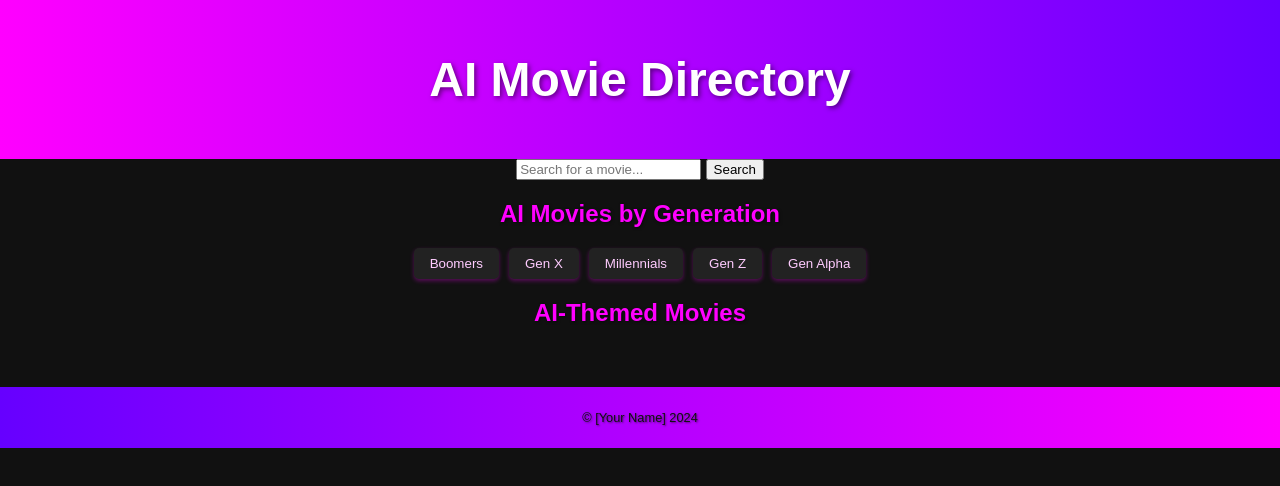
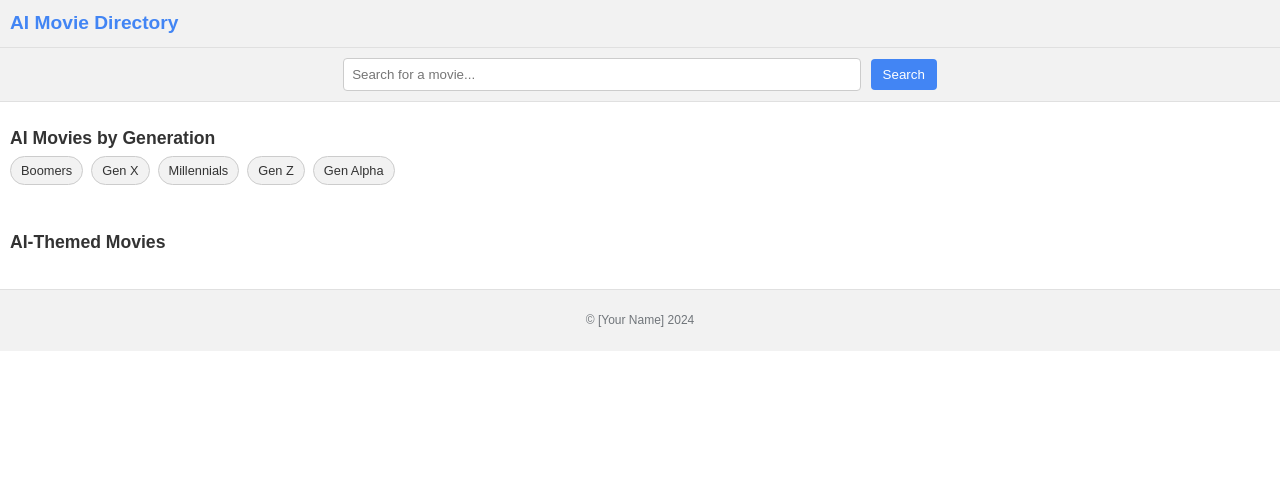
Before and after one commit to TacoTuesday365/aidirgemini, a plain HTML site: page index.html in a window 1280 px wide. Drawn offline with Linux system fonts and the light colour scheme; no server answers.

Commit message:
Update styles.css

```diff
--- a/styles.css
+++ b/styles.css
@@ -1,106 +1,164 @@
 /* General Styles */
 body {
-    background: #111;
-    color: #fff;
-    font-family: Arial, sans-serif;
-    text-align: center;
-    margin: 0;
-    padding: 0;
+  background: #fff; /* Light background, like Google */
+  color: #212121; /* Dark text for contrast */
+  font-family: Arial, sans-serif;
+  margin: 0;
+  padding: 0;
+  line-height: 1.4;
+}
+
+a {
+    color: #1a0dab; /* Google link color */
+    text-decoration: none;
+}
+
+a:hover {
+    text-decoration: underline;
 }
 
 /* Header */
 header {
-    background: linear-gradient(90deg, #ff00ff, #6600ff);
-    padding: 20px;
-    font-size: 1.5em;
-    text-shadow: 2px 2px 5px rgba(0, 0, 0, 0.5);
+  background-color: #f2f2f2; /* Light gray header */
+  padding: 10px;
+  text-align: left;
+  border-bottom: 1px solid #e0e0e0;
 }
 
+header h1 {
+    margin: 0;
+    font-size: 1.2em;
+    color: #4285f4; /* Google blue */
+}
+
+/* Search Bar */
+#search-bar {
+  padding: 10px;
+  text-align: center;
+  background-color: #f2f2f2;
+  border-bottom: 1px solid #e0e0e0;
+}
+
+#search-input {
+  padding: 8px;
+  border: 1px solid #ccc;
+  border-radius: 4px;
+  width: 60%;
+  max-width: 500px; /* Limit the width */
+  margin-right: 5px;
+}
+
+#search-button {
+  padding: 8px 12px;
+  background-color: #4285f4;
+  color: #fff;
+  border: none;
+  border-radius: 4px;
+  cursor: pointer;
+}
+
+#search-button:hover {
+  background-color: #357ae8;
+}
+
+
 /* Movie Categories */
+#movie-categories {
+    padding: 10px;
+}
+
 #movie-categories h2 {
-    color: #ff00ff; /* Neon Pink Headings */
-    text-shadow: 1px 1px 3px rgba(0, 0, 0, 0.5);
+    font-size: 1.1em;
+    color: #333;
+    margin-bottom: 5px;
+    text-align: left;
 }
 
 .categories-grid {
     display: flex;
     flex-wrap: wrap;
-    justify-content: center;
-    gap: 10px;
-    margin-bottom: 20px;
+    justify-content: flex-start;
+    gap: 8px;
+    margin-bottom: 10px;
 }
 
 .category-button {
-    background: #222;
-    color: #ffccff;
-    border: none;
-    padding: 8px 16px;
-    border-radius: 5px;
+    background-color: #f2f2f2;
+    color: #333;
+    border: 1px solid #ccc;
+    padding: 6px 10px;
+    border-radius: 20px;  /* Rounded buttons */
     cursor: pointer;
-    box-shadow: 0px 2px 4px rgba(255, 0, 255, 0.3);
-    transition: background-color 0.2s, color 0.2s, box-shadow 0.2s;
+    font-size: 0.8em;
+    transition: background-color 0.2s, color 0.2s;
 }
 
 .category-button:hover {
-    background-color: #ff00ff;
-    color: #111;
-    box-shadow: 0px 2px 8px rgba(255, 0, 255, 0.8);
+    background-color: #e0e0e0;
 }
 
 /* Movie Grid */
-#movies-grid h2 {
-    color: #ff00ff;
-    text-shadow: 1px 1px 3px rgba(0, 0, 0, 0.5);
+#movies-grid {
+    padding: 10px;
 }
 
-.grid-container {  /* Changed from .movie-grid */
+#movies-grid h2 {
+    font-size: 1.1em;
+    color: #333;
+    margin-bottom: 5px;
+    text-align: left;
+}
+
+.grid-container {
     display: flex;
     flex-wrap: wrap;
-    justify-content: center;
-    gap: 20px;
-    padding: 20px;
+    justify-content: flex-start;
+    gap: 10px;
+    padding: 10px 0;
 }
 
 /* Movie Cards */
 .movie-card {
-    background: #222;
-    padding: 15px;
-    border-radius: 8px;
-    text-align: center;
-    width: 200px;
-    box-shadow: 0px 4px 6px rgba(255, 0, 255, 0.5);
-    transition: transform 0.2s, box-shadow 0.2s;
+    width: 100px;  /* Smaller posters */
+    text-align: left;
+    background: none;
+    padding: 0;
+    box-shadow: none;
+    transition: none;
 }
 
 .movie-card:hover {
-    transform: scale(1.05);
-    box-shadow: 0px 4px 15px rgba(255, 0, 255, 0.8);
+    transform: none;
+    box-shadow: none;
 }
 
 .movie-card img {
     width: 100%;
     height: auto;
-    border-radius: 5px;
+    border-radius: 4px;
+    box-shadow: 0 1px 2px rgba(0, 0, 0, 0.1);
 }
 
 .movie-card h3 {
-    font-size: 16px;
-    margin: 10px 0 5px;
-    color: #ff00ff;
+    font-size: 0.9em;
+    margin: 5px 0 2px;
+    color: #1a0dab; /* Google link color */
+    text-align: left;
 }
 
 .movie-card p {
-    font-size: 12px;
-    color: #ffccff;
+    font-size: 0.75em;
+    color: #70757a; /* Google description color */
     text-align: left;
-    padding: 0 5px;
+    margin: 0;
 }
 
 /* Footer */
 footer {
-    background: linear-gradient(90deg, #6600ff, #ff00ff);
+    background-color: #f2f2f2;
     padding: 10px;
-    font-size: 0.8em;
-    color: #111;
-    text-shadow: 1px 1px 2px rgba(0, 0, 0, 0.5);
+    text-align: center;
+    font-size: 0.75em;
+    color: #70757a;
+    border-top: 1px solid #e0e0e0;
 }
```
